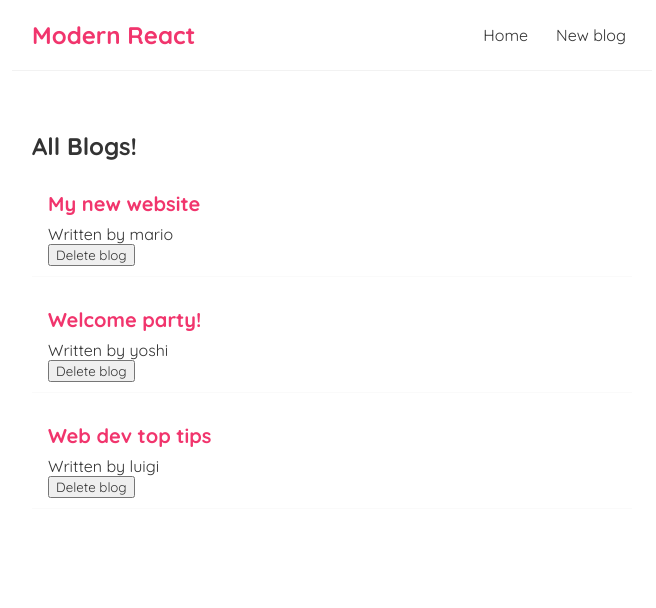
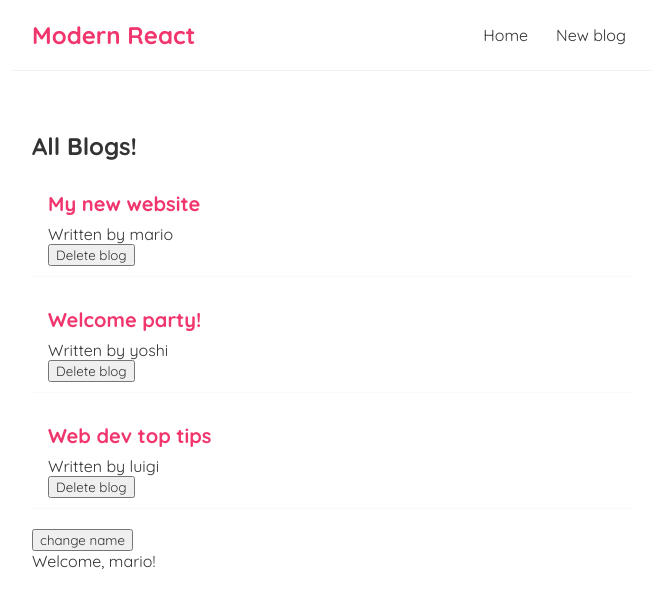
Before and after one commit to safaaeltom/Modern-REACT, a React (Vite) app: page / in a window 1280 px wide. Shown: the top 608 px of the page, without its empty margins (308-964 px from the left). Built offline with nearby package versions, Linux system fonts and the light colour scheme.

Commit message:
feat: use useEffect dependencies to control side effects

```diff
--- a/src/Home.jsx
+++ b/src/Home.jsx
@@ -8,6 +8,8 @@
         { title: 'Web dev top tips', body: 'lorem ipsum...', author: 'luigi', id:3 },
     ]);
 
+    const [name, setName] = useState('mario');
+
     const handleDelete = (id) => {
         const newBlogs = blogs.filter(blog => blog.id!==id);
         setBlogs(newBlogs);
@@ -15,13 +17,14 @@
 
     useEffect(()=>{
         console.log('use effect ran')
-        console.log(blogs);
-    });
+        console.log(name);
+    }, [name]);
 
     return (
         <div className="home">
             <BlogList blogs={blogs} title="All Blogs!" handleDelete={handleDelete}/>
-
+            <button onClick={() => setName('luigi')}>change name</button>
+            <p>Welcome, {name}!</p>
         </div>
      );
 }
```
